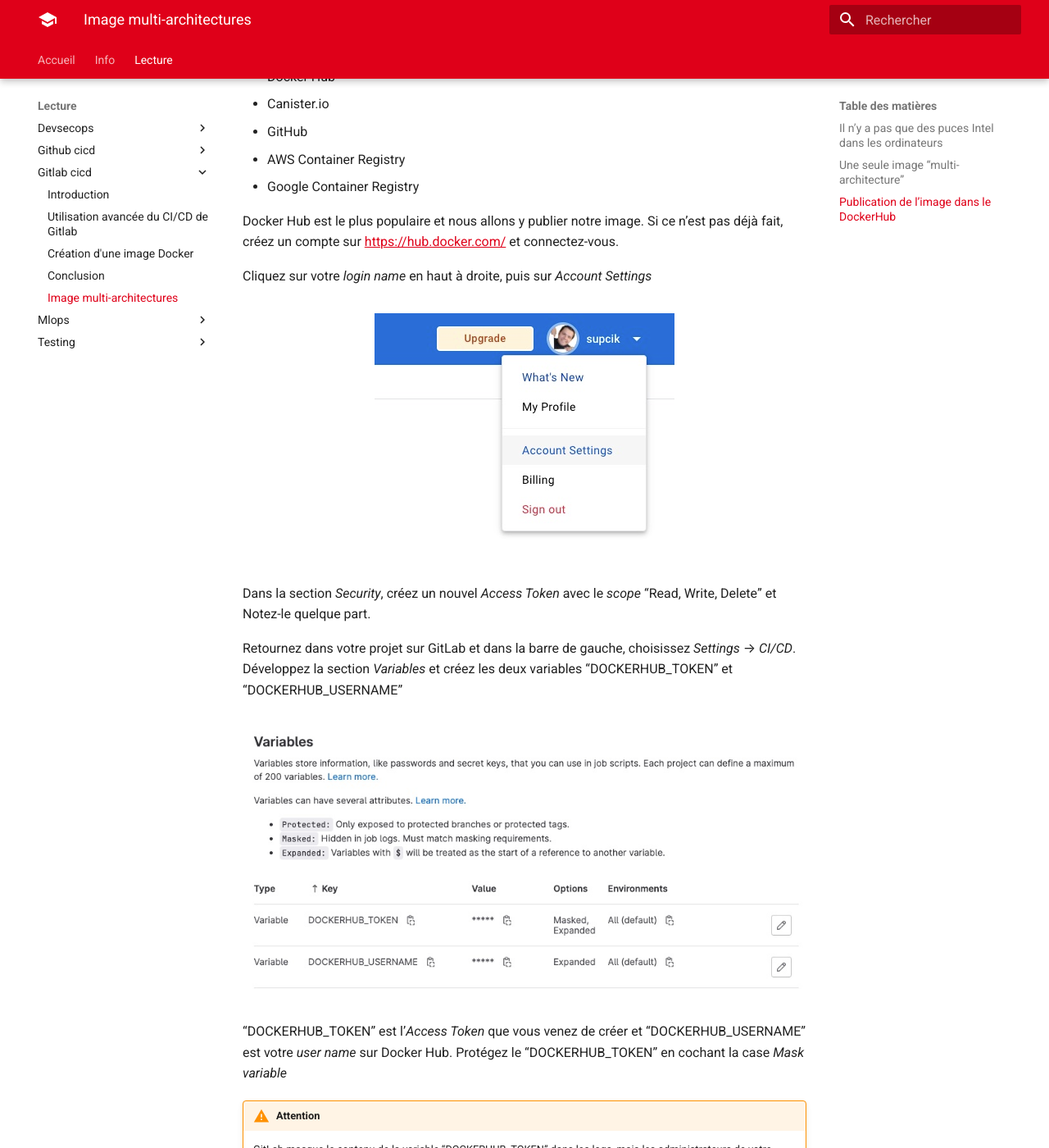
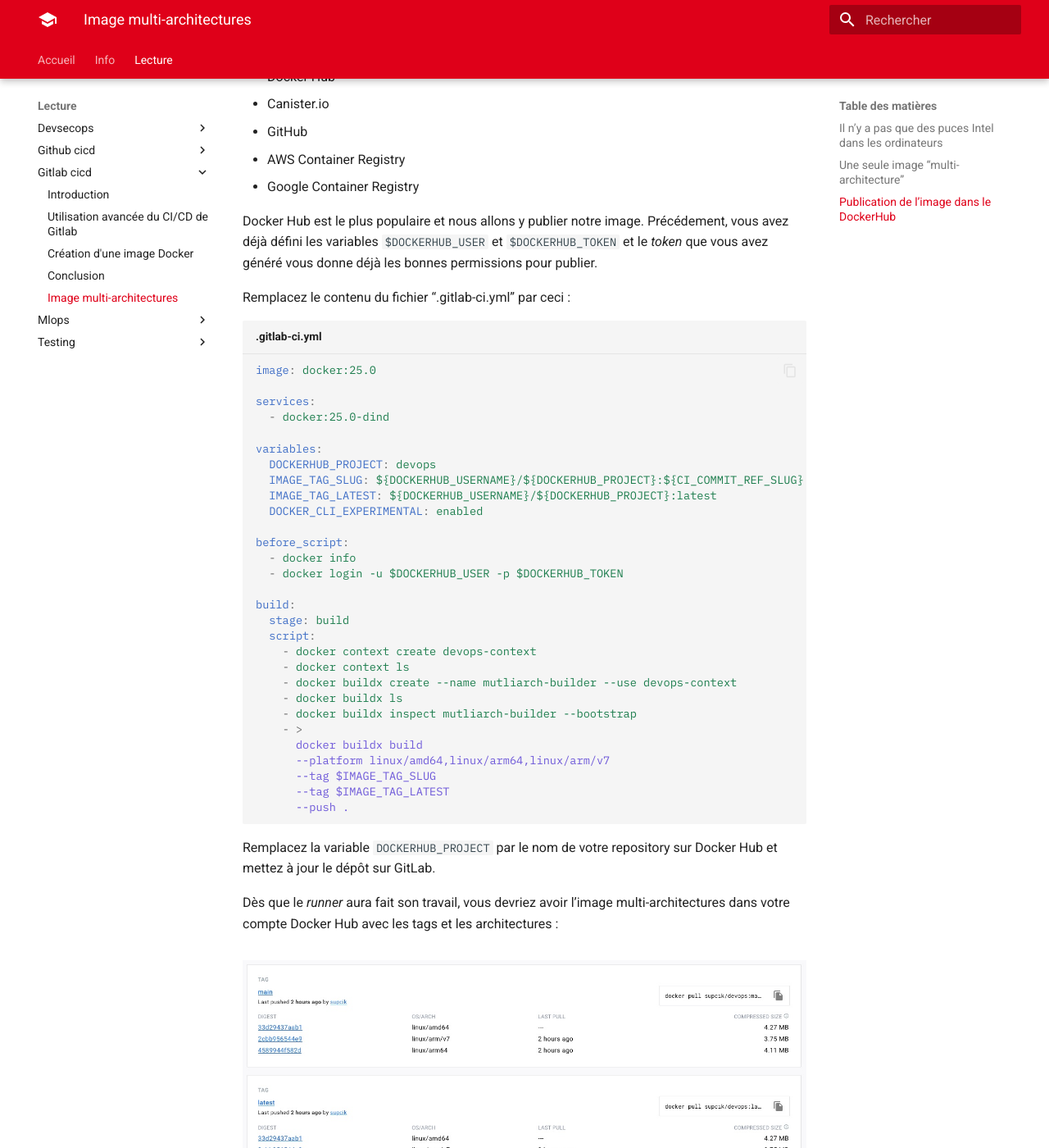
Before and after one commit to heia-fr/devops-website, an MkDocs documentation site: the page built from docs/lecture/gitlab-cicd/multi-arch.md, in a window 1280 px wide and 1400 px high, scrolled down 4150 px. Shown: the whole window at 82% size. Built offline with MkDocs 1.6.1 and Material for MkDocs 9.7.7, drawn with Linux system fonts in a browser that asks for light colours; some of the changed text lies outside the part shown.

```diff
--- a/docs/lecture/gitlab-cicd/multi-arch.md
+++ b/docs/lecture/gitlab-cicd/multi-arch.md
@@ -149,31 +149,10 @@
 - AWS Container Registry
 - Google Container Registry
 
-Docker Hub est le plus populaire et nous allons y publier notre image. Si ce n'est pas déjà
-fait, créez un compte sur https://hub.docker.com/ et connectez-vous.
+Docker Hub est le plus populaire et nous allons y publier notre image.
+Précédement, vous avez déjà défini les variables `$DOCKERHUB_USER` et `$DOCKERHUB_TOKEN`
+et le _token_ que vous avez généré vous donne déjà les bonnes permissions pour publier.
 
-Cliquez sur votre _login name_ en haut à droite, puis sur _Account Settings_
-
-<figure markdown>
-![](img/dockerhub1.jpg)
-</figure>
-
-Dans la section _Security_, créez un nouvel _Access Token_ avec le _scope_ "Read, Write, Delete" et
-Notez-le quelque part.
-
-Retournez dans votre projet sur GitLab et dans la barre de gauche, choisissez _Settings_ --> _CI/CD_.
-Développez la section _Variables_ et créez les deux variables "DOCKERHUB_TOKEN" et "DOCKERHUB_USERNAME"
-
-<figure markdown>
-![](img/variables.jpg)
-</figure>
-
-"DOCKERHUB_TOKEN" est l'_Access Token_ que vous venez de créer et "DOCKERHUB_USERNAME" est
-votre _user name_ sur Docker Hub. Protégez le "DOCKERHUB_TOKEN" en cochant la case _Mask variable_
-
-!!! warning "Attention"
-    GitLab masque le contenu de la variable "DOCKERHUB_TOKEN" dans les logs, mais les administrateurs de
-    votre dépôt peuvent voir son contenu. Soyez-en conscient!
 
 Remplacez le contenu du fichier ".gitlab-ci.yml" par ceci :
 
@@ -191,7 +170,7 @@
 
 before_script:
   - docker info
-  - docker login -u $DOCKERHUB_USERNAME -p $DOCKERHUB_TOKEN
+  - docker login -u $DOCKERHUB_USER -p $DOCKERHUB_TOKEN
 
 build:
   stage: build
```
Also changed, not shown: docs/lecture/gitlab-cicd/basic.md (+88 -19 lines), docs/lecture/gitlab-cicd/img/cicd_var.png (added), docs/lecture/gitlab-cicd/img/dockerhub.png (added), docs/lecture/gitlab-cicd/img/dockerhub1.jpg (deleted), docs/lecture/gitlab-cicd/img/dockerhub1.png (added), docs/lecture/gitlab-cicd/img/dockerhub2.png (added).
